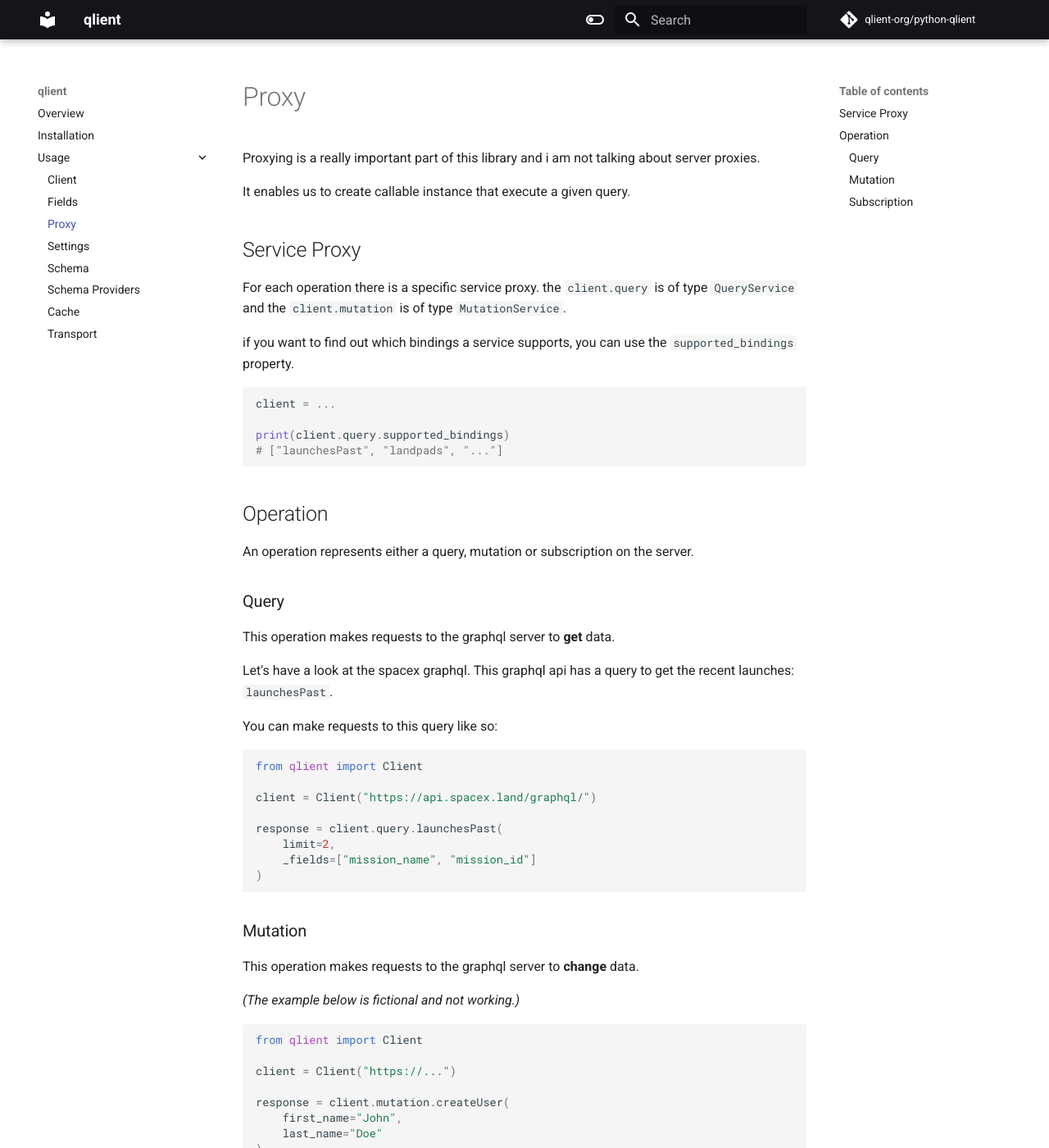
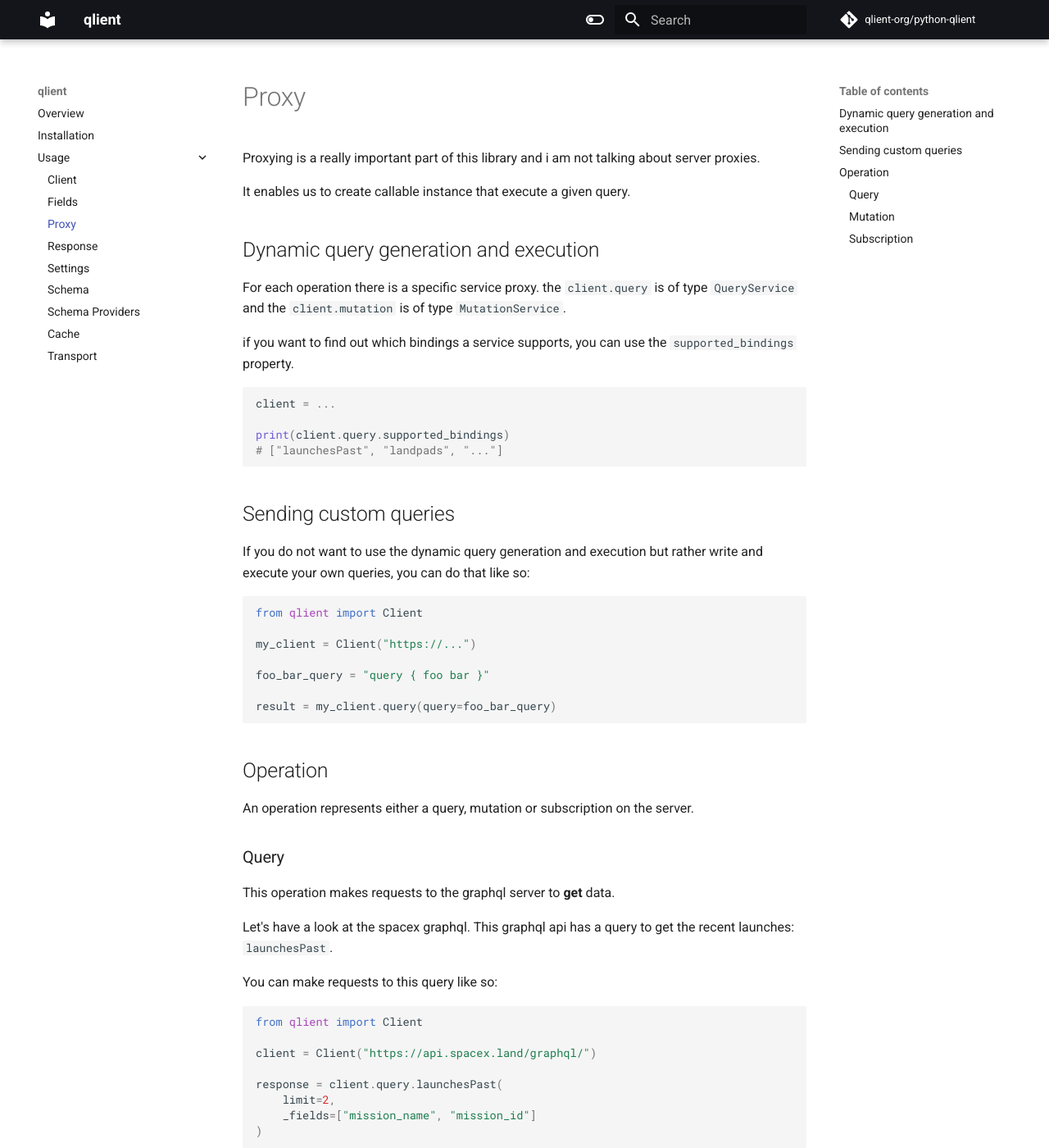
Before and after one commit to qlient-org/python-qlient, an MkDocs documentation site: the page built from docs/usage/proxy.md, in a window 1280 px wide and 1400 px high. Shown: the whole window at 82% size. Built offline with MkDocs 1.6.1 and Material for MkDocs 9.7.7, drawn with Linux system fonts in a browser that asks for light colours; comment, search, counter and statistics services are not loaded.

Commit message:
update documentation

````diff
--- /dev/null
+++ b/docs/examples/proxy_operation_proxy_custom_query.py
@@ -0,0 +1,7 @@
+from qlient import Client
+
+my_client = Client("https://...")
+
+foo_bar_query = "query { foo bar }"
+
+result = my_client.query(query=foo_bar_query)
--- a/docs/usage/proxy.md
+++ b/docs/usage/proxy.md
@@ -4,7 +4,7 @@ Proxying is a really important part of this library and i am not talking about s
 
 It enables us to create callable instance that execute a given query.
 
-## Service Proxy
+## Dynamic query generation and execution
 
 For each operation there is a specific service proxy. the `client.query` is of type `QueryService` and
 the `client.mutation` is of type `MutationService`.
@@ -16,6 +16,15 @@ client = ...
 
 print(client.query.supported_bindings)
 # ["launchesPast", "landpads", "..."]
+```
+
+## Sending custom queries
+
+If you do not want to use the dynamic query generation and execution but rather write and execute your own queries, you
+can do that like so:
+
+```python
+{% include "../examples/proxy_operation_proxy_custom_query.py" %}
 ```
 
 ## Operation
--- a/mkdocs.yml
+++ b/mkdocs.yml
@@ -10,6 +10,7 @@ nav:
       - usage/client.md
       - usage/fields.md
       - usage/proxy.md
+      - usage/response.md
       - usage/settings.md
       - usage/schema.md
       - usage/schema_providers.md
````
Also changed, not shown: docs/usage/response.md (added, +4 -0 lines).
